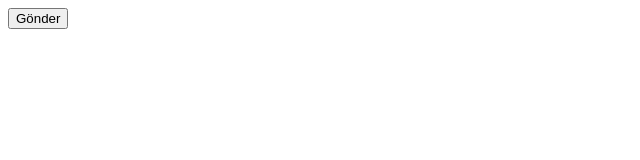
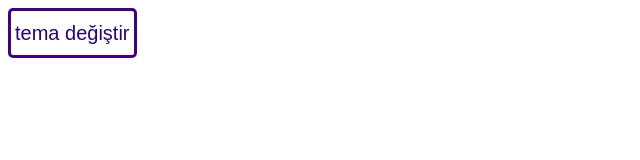
Before and after one commit to kbrzdem/kodluyoruz.4.1, a plain HTML site: page index.html in a window 1280 px wide. Shown: the whole page, without its empty margins (0-640 px from the left). Drawn offline with Linux system fonts and the light colour scheme.

Commit message:
oluşturuldu

```diff
--- a/index.html
+++ b/index.html
@@ -4,8 +4,10 @@
     <meta charset="UTF-8">
     <meta name="viewport" content="width=device-width, initial-scale=1.0">
     <title>Document</title>
+    <link rel="stylesheet" href="style.css">
 </head>
 <body>
-    <button type="submit">Gönder</button>
+
+    <button id="darkmode-toggle" class="darkmode-t">tema değiştir</button>
 </body>
 </html>
--- /dev/null
+++ b/style.css
@@ -0,0 +1,26 @@
+* {
+	box-sizing: border-box;
+}
+
+.darkmode-t {
+  background-color: white;
+  color: rgb(37, 0, 139);
+  border: 3px solid rgb(65, 0, 139);
+  padding: 4px;
+  border-radius: 5px;
+  height: 50px;
+  font-size:20px;
+
+}
+.darkmode-t:hover {
+    cursor: pointer;
+  }
+
+body.dark {
+  background: black;
+  color: rgb(45, 9, 177);
+}
+body {
+
+  background: white;
+}
```
Also changed, not shown: style.js (added, +7 -0 lines), stle.js (deleted).
